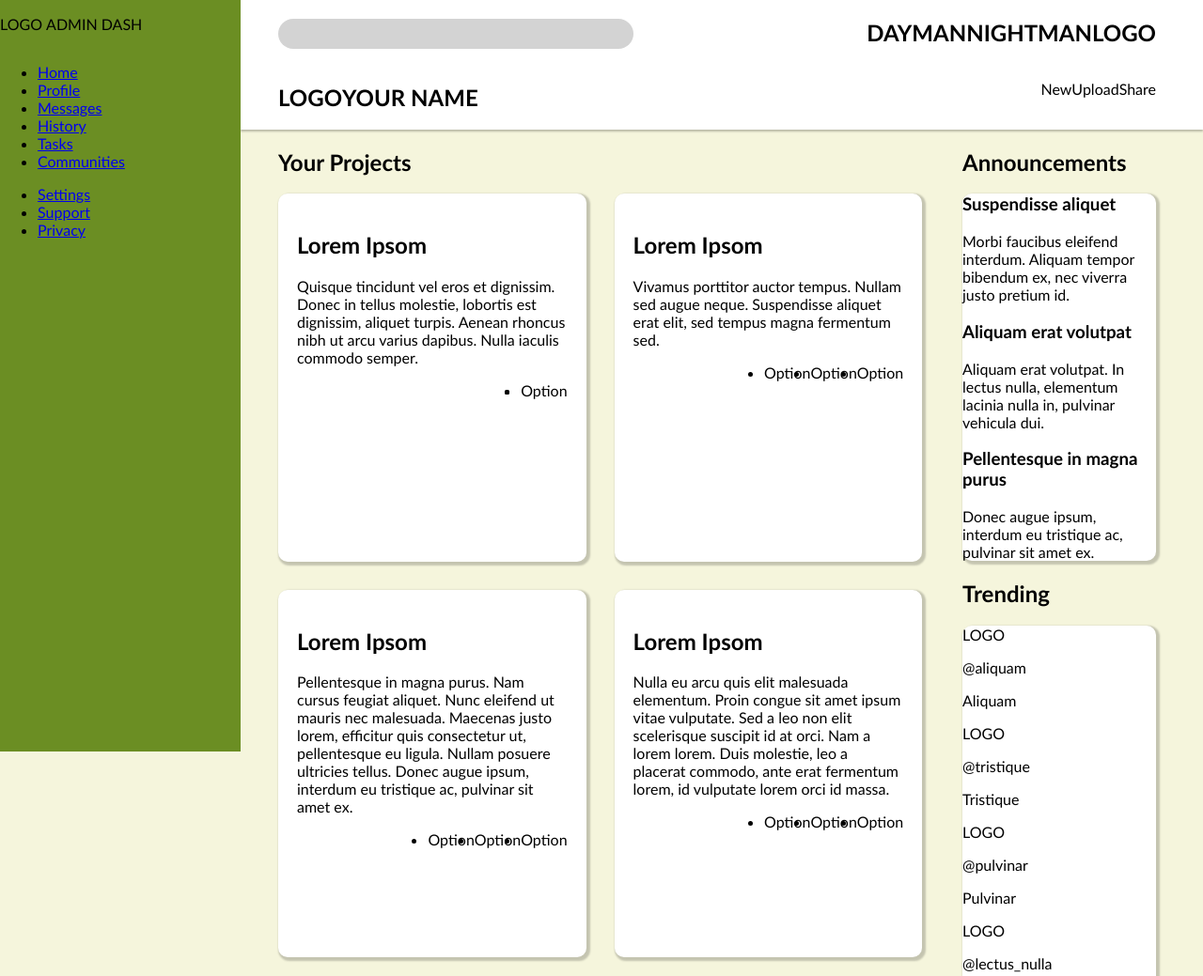
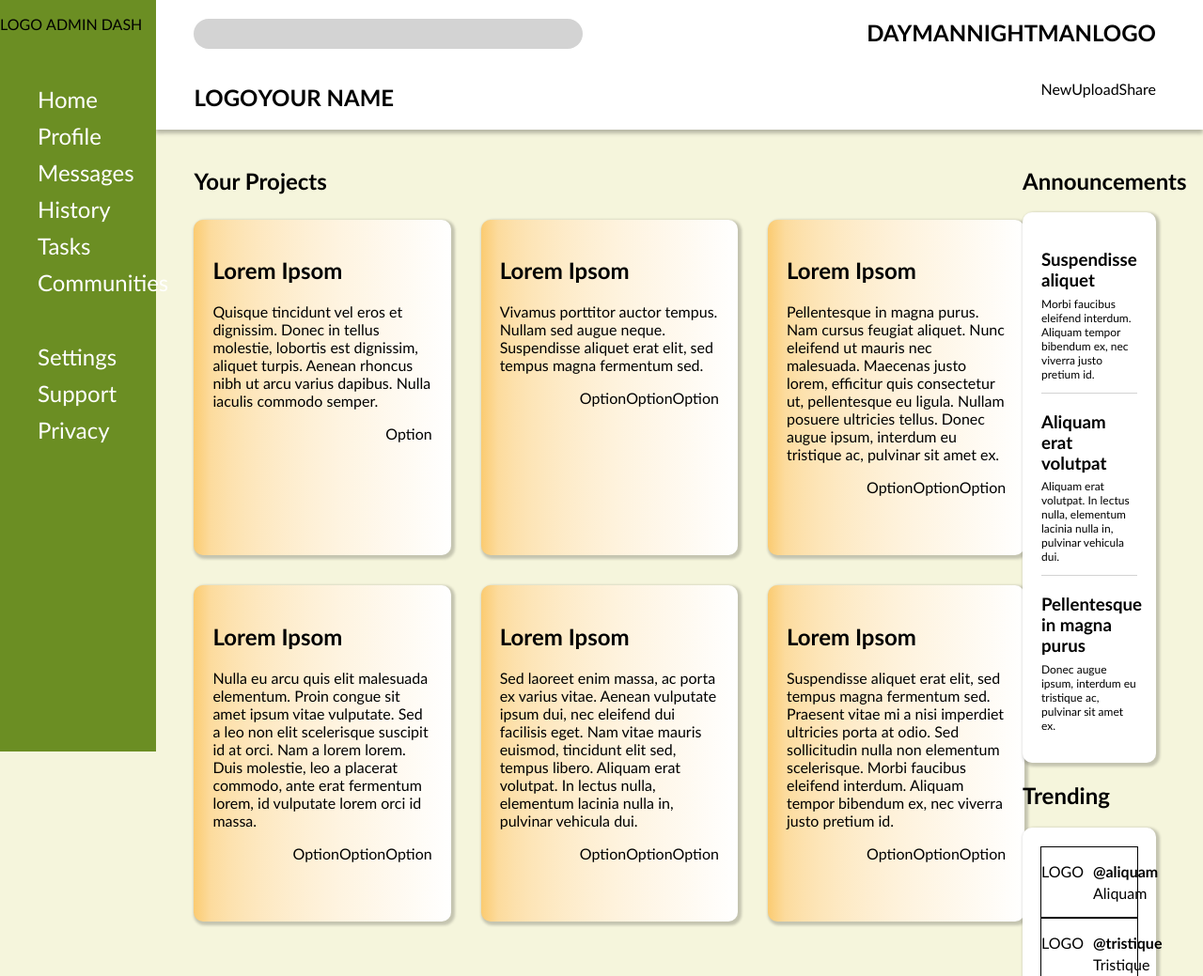
Before and after one commit to gtstarnes/odin-AdminDash, a plain HTML site: page index.html in a window 1280 px wide. Shown: the top 1039 px of the page at 94% size. Drawn offline with Linux system fonts and the light colour scheme.

Commit message:
styled side nav, projects, side panel

```diff
--- a/styles.css
+++ b/styles.css
@@ -8,7 +8,8 @@ body {
 
 main {
     display: grid;
-    grid-template-columns: 20% 60% 20%;
+    grid-template-columns: 13% 72% 15%;
+    grid-auto-flow: row;
     grid-template-rows: auto;
     grid-template-areas:
         "sideNav upperNav upperNav"
@@ -20,13 +21,20 @@ main {
 }
 
 /* Navigation Styles */
+
 /* Upper Nav bars */
+li {
+    list-style: none;
+}
+a {
+    text-decoration: none;
+}
 .upperNav {
     grid-area: upperNav;
     display: flex;
     flex-direction: column;
     background-color: white;
-    box-shadow: 0px 2px 2px rgba(0,0,0,.25);
+    box-shadow: 0px 4px 4px rgba(0,0,0,25%);
 }
 
 .upperNav > * {
@@ -55,35 +63,55 @@ main {
     background-color: olivedrab;
 }
 
+.sideNav a {
+    color: white;
+    font-size: 1.5rem;
+}
+
+.sideNav li {
+    margin-bottom: 10px;
+}
+
+.sideNav li:hover {
+    transform: scale(1.1);
+}
+
 #dashlogo p {
     display: inline-block;
+}
+
+#upperSideNav {
+    margin-top: 40px;
+    margin-bottom: 50px;
 }
 
 /* Panel Styles */
 .panel {
     background-color: white;
     border-radius: 10px;
-    box-shadow: 2px 2px 2px 2px rgba(0,0,0,20%);
+    box-shadow: 2px 2px 3px 2px rgba(0,0,0,20%);
+
 }
 
 /* Project Panel Styles */
 .projectPanel {
     grid-area: projectPanel;
     padding-left: 40px;
+    padding-top: 20px;
 }
 
 #projects {
     display: grid;
-    grid-template-columns: repeat(2, 45%);
-    grid-template-rows: repeat(3, 42%);
-    row-gap: 30px;
-    column-gap: 30px;
+    grid-template-columns: repeat(3, 31%);
+    grid-template-rows: repeat(2, 51%);
+    gap: 2rem;
+    align-content: center;
+    margin-top: 50px;
 }
 
 .project {
-
+    background-image: linear-gradient(to right, rgb(251, 203, 113), 20%, white);
     padding: 20px;
-
 }
 
 .project ul {
@@ -93,9 +121,74 @@ main {
     margin-bottom: 20px;
 }
 
+.project:hover{
+    box-shadow: 2px 2px 3px 2px rgba(0,0,0,30%);
+}
+
 /* Side Panel Styles */
 
 .sidePanel {
     grid-area: sidePanel;
     padding-right: 50px;
+    padding-top: 20px;
 }
+
+.announcements {
+    padding: 20px;
+    display: flex;
+    flex-direction: column;
+    justify-content: center;
+    align-items: center;
+}
+
+.announcement {
+    width: 100%;
+}
+
+.announcement p {
+    font-size: .75rem;
+    margin-top: -12px;
+}
+
+#announceMid {
+    border-top: 1px solid lightgrey;
+    border-bottom: 1px solid lightgrey
+}
+
+.announcement:hover {
+    background-color: white;
+    transform: scale(1.05);
+}
+
+.announcement:first-of-type:hover{
+    border-bottom: 1px solid rgba(0,0,0,25%)
+}
+
+.announcement:last-of-type:hover {
+    border-top: 1px solid rgba(0,0,0,25%);
+}
+
+/* Trending Styles */
+#trending {
+    padding: 20px;
+    display: flex;
+    flex-direction: column;
+    justify-content: center;
+    align-items: center;
+
+
+}
+.person {
+    display: flex;
+    border: 1px solid black;
+    width: 100%;
+}
+
+.personInfo {
+    margin-left: 10px;
+}
+
+.handle {
+    font-weight: bold;
+    margin-bottom: -12px;
+}
```
